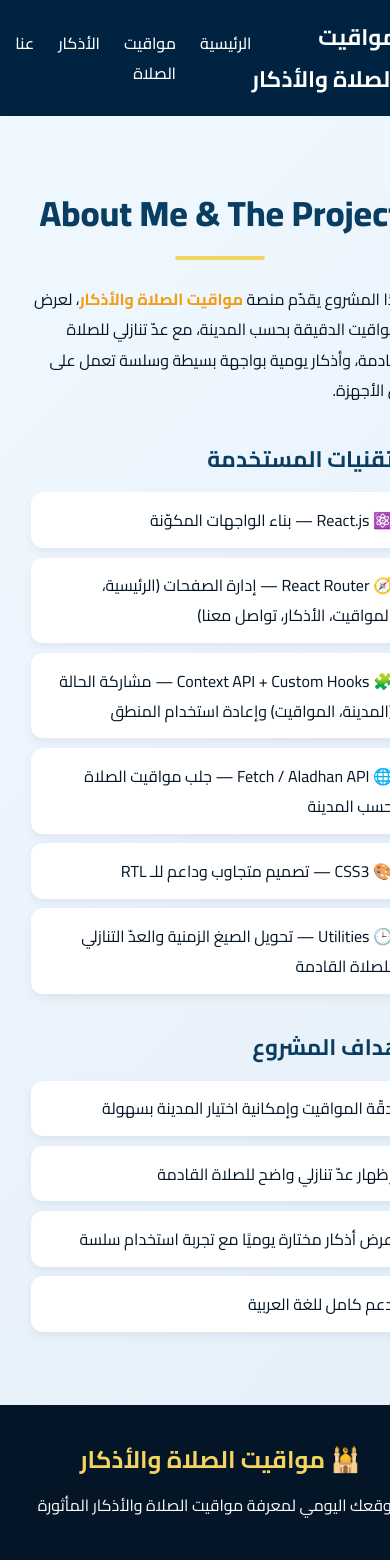
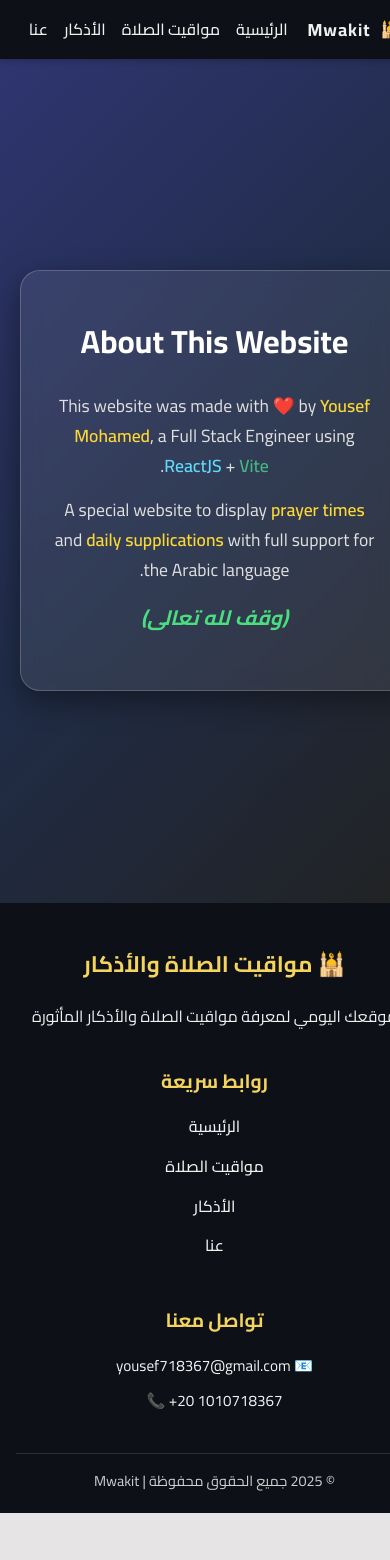
Before and after one commit to 718367/Prayer, a React (Vite) app: page /about in a window 390 px wide. Shown: the top 1560 px of the page. After the commit the page ends 1513 px from the top, so only its background shows below. Built offline with nearby package versions, Linux system fonts and the light colour scheme.

Commit message:
change styles

```diff
--- a/src/components/About.css
+++ b/src/components/About.css
@@ -1,67 +1,78 @@
-.about {
-    padding: 4rem 2rem;
-    background: linear-gradient(135deg, #f0f8ff, #e6f0fa);
-    color: #031527;
-    font-family: "Cairo", system-ui, -apple-system, Segoe UI, Roboto, Arial, sans-serif;
+/* Container with gradient background */
+.about-container {
+  min-height: 100vh;
+  display: flex;
+  align-items: center;
+  justify-content: center;
+  background: linear-gradient(135deg, #2f3570, #202c47, #212222);
+  padding: 20px;
 }
 
-  .about-container {
-    max-width: 960px;
-    margin: 0 auto;
+/* Card with glassmorphism effect */
+.about-card {
+  max-width: 700px;
+  text-align: center;
+  background: rgba(255, 255, 255, 0.08);
+  border: 1px solid rgba(255, 255, 255, 0.2);
+  backdrop-filter: blur(10px);
+  padding: 40px 30px;
+  border-radius: 20px;
+  box-shadow: 0 10px 30px rgba(0, 0, 0, 0.4);
+
+  /* Animation */
+  opacity: 0;
+  transform: translateY(50px);
+  animation: fadeUp 1.2s ease-out forwards;
 }
 
-  .about-title {
-    font-size: 2.2rem;
-    font-weight: 800;
-    margin-bottom: 1.5rem;
-    color: #0a3d62;
-    text-align: center;
+/* Headline */
+.about-card h1 {
+  font-size: 2rem;
+  font-weight: bold;
+  color: #ffffff;
+  margin-bottom: 20px;
 }
 
-  .about-title::after {
-    content: "";
-    width: 90px;
-    height: 4px;
-    background: #f4d35e;
-    display: block;
-    margin: 10px auto 0;
-    border-radius: 2px;
+/* Paragraphs */
+.about-card p {
+  font-size: 1.1rem;
+  color: #e0e0e0;
+  line-height: 1.7;
+  margin-bottom: 15px;
 }
 
-  .about-content .lead {
-    font-size: 1.1rem;
+/* Highlights */
+.about-card .highlight {
+  font-weight: 600;
+  color: #fdd835; /* yellow */
 }
 
-  .about-content p {
-    line-height: 1.9;
-    margin-bottom: 1rem;
+.about-card .react {
+  color: #61dafb; /* React blue */
+  font-weight: 600;
 }
 
-  .highlight {
-    font-weight: 700;
-    color: #f39c12;
+.about-card .vite {
+  color: #42b883; /* Vite green */
+  font-weight: 600;
 }
 
-  .tech-section, .goals {
-    margin-top: 2rem;
+/* Waqf text */
+.about-card .waqf {
+  font-size: 1.3rem;
+  font-weight: bold;
+  color: #4ade80; /* green */
+  font-style: italic;
 }
 
-  .tech-section h2, .goals h2 {
-    font-size: 1.4rem;
-    margin-bottom: 0.8rem;
-    color: #0a3d62;
+/* Animation Keyframes */
+@keyframes fadeUp {
+  from {
+    opacity: 0;
+    transform: translateY(50px);
   }
-
-  .tech-section ul, .goals ul {
-    list-style: none;
-    padding: 0;
-    margin: 0;
+  to {
+    opacity: 1;
+    transform: translateY(0);
   }
-
-  .tech-section li, .goals li {
-    background: #fff;
-    padding: 0.8rem 1rem;
-    border-radius: 12px;
-    box-shadow: 0 4px 10px rgba(0,0,0,0.06);
-    margin-bottom: 0.6rem;
 }
--- a/src/components/About.jsx
+++ b/src/components/About.jsx
@@ -3,42 +3,24 @@ import "./About.css";
 
 function About() {
   return (
-    <section className="about">
-      <div className="about-container">
-        <h1 className="about-title">About Me & The Project</h1>
-
-        <div className="about-content">
-
-          <p>
-            هذا المشروع يقدّم منصة <span className="highlight">مواقيت الصلاة والأذكار</span>،
-            لعرض المواقيت الدقيقة بحسب المدينة، مع عدّ تنازلي للصلاة القادمة،
-            وأذكار يومية بواجهة بسيطة وسلسة تعمل على كل الأجهزة.
-          </p>
-
-          <div className="tech-section">
-            <h2>التقنيات المستخدمة</h2>
-            <ul>
-              <li>⚛️ React.js — بناء الواجهات المكوّنة</li>
-              <li>🧭 React Router — إدارة الصفحات (الرئيسية، المواقيت، الأذكار، تواصل معنا)</li>
-              <li>🧩 Context API + Custom Hooks — مشاركة الحالة (المدينة، المواقيت) وإعادة استخدام المنطق</li>
-              <li>🌐 Fetch / Aladhan API — جلب مواقيت الصلاة حسب المدينة</li>
-              <li>🎨 CSS3 — تصميم متجاوب وداعم للـ RTL</li>
-              <li>🕒 Utilities — تحويل الصيغ الزمنية والعدّ التنازلي للصلاة القادمة</li>
-            </ul>
-          </div>
-
-          <div className="goals">
-            <h2>أهداف المشروع</h2>
-            <ul>
-              <li>دقّة المواقيت وإمكانية اختيار المدينة بسهولة</li>
-              <li>إظهار عدّ تنازلي واضح للصلاة القادمة</li>
-              <li>عرض أذكار مختارة يوميًا مع تجربة استخدام سلسة</li>
-              <li>دعم كامل للغة العربية </li>
-            </ul>
-          </div>
-        </div>
+    <div className="about-container">
+      <div className="about-card">
+        <h1>About This Website</h1>
+        <p>
+          This website was made with ❤️ by{" "}
+          <span className="highlight">Yousef Mohamed</span>, a Full Stack
+          Engineer using <span className="react">ReactJS</span> +{" "}
+          <span className="vite">Vite</span>.
+        </p>
+        <p>
+          A special website to display{" "}
+          <span className="highlight">prayer times</span> and{" "}
+          <span className="highlight">daily supplications</span> with full
+          support for the Arabic language.
+        </p>
+        <p className="waqf">(وقف لله تعالى)</p>
       </div>
-    </section>
+    </div>
   );
 }
 
--- a/src/components/Footer.css
+++ b/src/components/Footer.css
@@ -1,8 +1,8 @@
 .footer {
-    background-color: #031527;
-    color: white;
-    padding: 2rem 1rem 1rem;
-
+  background-color: #0d1117;
+  color: #f0f0f0;
+  padding: 2.5rem 1rem 1.2rem;
+  animation: fadeIn 1.2s ease-in-out;
 }
 
 .footer-container {
@@ -12,53 +12,75 @@
   grid-template-columns: repeat(auto-fit, minmax(250px, 1fr));
   gap: 2rem;
 }
-  .footer-container h3{
+
+/* Section titles */
+.footer-container h3 {
   color: #f4d35e;
-  }
-  .footer-container h2{
-    color: #f4d35e;
+  font-size: 1.2rem;
+  margin-bottom: 0.8rem;
 }
 
+.footer-container h2 {
+  font-size: 1.4rem;
+  color: #f4d35e;
+  margin-bottom: 0.5rem;
+}
+
+/* Logo + Description */
 .footer-logo {
   display: flex;
   flex-direction: column;
   gap: 0.5rem;
+  text-align: center;
+  justify-self: center;
 }
 
-  .footer-logo h2 {
-    margin: 0;
-  }
-
+/* Links */
 .footer-links ul {
   list-style: none;
   padding: 0;
 }
 
 .footer-links ul li {
-    margin-bottom: 0.5rem;
+  margin-bottom: 0.6rem;
 }
 
 .footer-links a {
   text-decoration: none;
-    color: white;
-    transition: color 0.3s;
+  color: #f0f0f0;
+  font-weight: 500;
+  position: relative;
+  transition: color 0.3s ease;
+}
+
+.footer-links a::after {
+  content: "";
+  position: absolute;
+  width: 0%;
+  height: 2px;
+  bottom: -4px;
+  left: 0;
+  background-color: #f4d35e;
+  transition: width 0.3s ease;
 }
 
 .footer-links a:hover {
   color: #f4d35e;
 }
 
-  .footer-contact p {
-    margin: 0.3rem 0;
+.footer-links a:hover::after {
+  width: 100%;
 }
 
-  .footer-bottom {
-    margin-top: 1.5rem;
-    border-top: 1px solid rgba(255,255,255,0.2);
+/* Contact */
+.footer-contact {
   text-align: center;
-    padding-top: 0.8rem;
-    font-size: 0.9rem;
-    opacity: 0.8;
+  justify-self: center;
+}
+
+.footer-contact p {
+  margin: 0.4rem 0;
+  font-size: 0.95rem;
 }
 .footer-contact{
   justify-self: center;
@@ -73,13 +95,26 @@
   text-align: center;
 }
 
-  /* Responsive adjustments */
+/* Bottom */
+.footer-bottom {
+  margin-top: 2rem;
+  border-top: 1px solid rgba(255, 255, 255, 0.15);
+  text-align: center;
+  padding-top: 0.8rem;
+  font-size: 0.9rem;
+  opacity: 0.85;
+}
+
+/* Animation */
+@keyframes fadeIn {
+  from { opacity: 0; transform: translateY(20px); }
+  to { opacity: 1; transform: translateY(0); }
+}
+
+/* Responsive */
 @media (max-width: 768px) {
-    .footer {
-      width: 103%; /* Avoid overflow */
-    }
   .footer-container {
-      grid-template-columns: 1fr; /* Stack items vertically */
+    grid-template-columns: 1fr;
     text-align: center;
   }
 }
--- a/src/components/Footer.jsx
+++ b/src/components/Footer.jsx
@@ -44,8 +44,7 @@ function Footer() {
       {/* الحقوق */}
       <div className="footer-bottom">
         <p>
-          © {new Date().getFullYear()} جميع الحقوق محفوظة | مواقيت الصلاة
-          والأذكار
+          © {new Date().getFullYear()} جميع الحقوق محفوظة | Mwakit
         </p>
       </div>
     </footer>
--- a/src/components/Header.css
+++ b/src/components/Header.css
@@ -1,12 +1,12 @@
 .header {
-    background-color: #012342;
-    color: white;
+  background-color: #0d1117;
+  color: #f0f0f0; /* fixed bug */
   padding: 1rem 0;
   box-shadow: 0 2px 6px rgba(0,0,0,0.2);
-    position: static;
   width: 100%;
   top: 0;
   z-index: 1000;
+  position: sticky;
 }
 
 .container {
@@ -18,17 +18,22 @@
   align-items: center;
 }
 
+/* Logo */
 .logo {
   display: flex;
   align-items: center;
-    gap: 0.5rem;
+  gap: 0.6rem;
+  animation: fadeIn 1.5s ease;
 }
 
 .logo h1 {
   font-size: 1.4rem;
-    font-weight: bold;
+  font-weight: 700;
+  letter-spacing: 1px;
+  color: #f0f0f0;
 }
 
+/* Navigation */
 .nav ul {
   list-style: none;
   display: flex;
@@ -37,18 +42,46 @@
 
 .nav a {
   text-decoration: none;
-    color: white;
+  color: #f0f0f0;
   font-weight: 500;
-    transition: color 0.3s;
+  position: relative;
+  transition: color 0.3s ease;
+}
+
+/* Hover underline animation */
+.nav a::after {
+  content: "";
+  position: absolute;
+  width: 0%;
+  height: 2px;
+  bottom: -4px;
+  left: 0;
+  background-color: #ffb400;
+  transition: width 0.3s ease;
 }
 
 .nav a:hover {
-    color: #f4d35e; /* لون مميز عند المرور */
+  color: #ffb400;
+}
+
+.nav a:hover::after {
+  width: 100%;
+}
+
+/* Animations */
+@keyframes fadeIn {
+  from { opacity: 0; transform: translateY(-10px); }
+  to { opacity: 1; transform: translateY(0); }
 }
 
 @media (max-width: 768px) {
   .header {
-        width: 103%;
-
+    padding: 0.8rem;
+  }
+  .nav ul {
+    gap: 1rem;
+  }
+  .logo h1 {
+    font-size: 1.1rem;
   }
 }
--- a/src/components/Header.jsx
+++ b/src/components/Header.jsx
@@ -9,7 +9,7 @@ function Header() {
           {/* Logo */}
           <div className="logo">
             <span>🕌</span>
-            <h1>مواقيت الصلاة والأذكار</h1>
+            <h1>Mwakit</h1>
           </div>
 
           {/* Navigation */}
--- a/src/components/Mwakit.css
+++ b/src/components/Mwakit.css
@@ -17,6 +17,7 @@ section {
   background-color: rgba(0, 0, 0, 0.48);
   backdrop-filter: blur(5px);
   padding-bottom: 40px;
+  user-select: none;
 }
 
 .timing-container .top-head {
@@ -92,6 +93,7 @@ section {
   box-shadow: 0 8px 25px rgba(0, 0, 0, 0.25);
   animation: float 4s ease-in-out infinite;
   transition: transform 0.3s ease, box-shadow 0.3s ease;
+  user-select: none;
 }
 
 .next-prayer-box:hover {
--- a/src/components/Start.css
+++ b/src/components/Start.css
@@ -7,9 +7,9 @@
 }
 
 body {
-  background-color: #f5f6fa;
+  background-color: #e6e4e4;
   color: #333;
-  direction: rtl; /* يجعل الموقع عربي RTL */
+  direction: rtl;
 }
 
 /* Main Container */
@@ -18,39 +18,67 @@ body {
   flex-direction: column;
   min-height: 100vh;
   font-size: larger;
+  animation: fadeIn 1s ease-in-out;
 }
 
-/* Hero Section */
-.hero {
-  background: linear-gradient(to right, #1a237e, #283593);
-  color: white;
-  text-align: center;
-  padding: 60px 20px;
+/* Branding */
+.brand {
+  font-size: 3.8rem;
+  font-weight: 900;
+  background: linear-gradient(270deg, #fbc02d, #ff9800, #ffeb3b, #fbc02d);
+  background-size: 600% 600%;
+  -webkit-background-clip: text;
+  -webkit-text-fill-color: transparent;
+  animation: flow 6s ease infinite;
+  margin-bottom: 15px;
+  letter-spacing: 3px;
 }
 
-.hero h1 {
-  font-size: 2.5rem;
+@keyframes flow {
+  0% { background-position: 0% 50%; }
+  50% { background-position: 100% 50%; }
+  100% { background-position: 0% 50%; }
+}
+
+.hero {
+  display: flex;
+  flex-direction: column;
+  align-items: center;
+  background: linear-gradient(to bottom, #adadb1, #ffffff);
+  color: #333;
+  text-align: center;
+  padding: 80px 20px;
+  border-radius: 0 0 40px 40px;
+  box-shadow: 0 6px 20px rgba(0, 0, 0, 0.1);
+}
+
+.hero h2 {
+  font-size: 1.8rem;
   margin-bottom: 15px;
+  color: #1a237e;
 }
 
 .hero p {
   font-size: 1.2rem;
-  margin-bottom: 25px;
+  margin-bottom: 30px;
+  color: #555;
 }
 
 .hero-buttons {
   display: flex;
   justify-content: center;
   gap: 15px;
+  flex-wrap: wrap;
 }
 
 /* Buttons */
 .btn {
-  padding: 10px 20px;
-  border-radius: 10px;
+  padding: 12px 28px;
+  border-radius: 15px;
   font-weight: bold;
   text-decoration: none;
   transition: 0.3s ease;
+  box-shadow: 0 4px 10px rgba(0, 0, 0, 0.1);
 }
 
 .btn-primary {
@@ -60,43 +88,69 @@ body {
 
 .btn-primary:hover {
   background-color: #f9a825;
+  transform: scale(1.07);
 }
 
 .btn-secondary {
   background-color: #fff;
   color: #1a237e;
-  border: 1px solid #ccc;
+  border: 2px solid #1a237e;
 }
 
 .btn-secondary:hover {
-  background-color: #f1f1f1;
+  background-color: #e8eaf6;
+  transform: scale(1.07);
 }
 
 /* Section Style */
 .section {
-  background: #fff;
-  margin: 20px auto;
-  padding: 25px;
+  background: #ffffff;
+  margin: 25px auto;
+  padding: 35px;
   width: 90%;
-  max-width: 800px;
-  border-radius: 15px;
+  max-width: 850px;
+  border-radius: 25px;
   text-align: center;
-  box-shadow: 0 4px 10px rgba(0, 0, 0, 0.1);
+  box-shadow: 0 6px 20px rgba(0, 0, 0, 0.08);
+  transition: transform 0.3s ease;
+}
+
+.section:hover {
+  transform: translateY(-5px);
 }
 
 .section h2 {
   margin-bottom: 15px;
   color: #1a237e;
+  font-size: 1.6rem;
 }
 
 .section blockquote {
   font-style: italic;
   color: #444;
   margin-bottom: 15px;
+  line-height: 1.8;
 }
 
-.section .subtext {
-  color: #777;
-  font-size: 0.9rem;
-  margin-bottom: 15px;
+.section .verse-text {
+  font-size: 1.3rem;
+  color: #2e7d32;
+  font-weight: bold;
+  line-height: 2;
 }
+
+/* Animations */
+@keyframes fadeIn {
+  from { opacity: 0; }
+  to { opacity: 1; }
+}
+
+.fade-in {
+  opacity: 0;
+  animation: fadeUp 1.2s ease forwards;
+}
+
+@keyframes fadeUp {
+  from { opacity: 0; transform: translateY(40px); }
+  to { opacity: 1; transform: translateY(0); }
+}
```
Also changed, not shown: src/components/Start.jsx (+18 -8 lines). Lines whose indentation alone changed are shown as unchanged.
